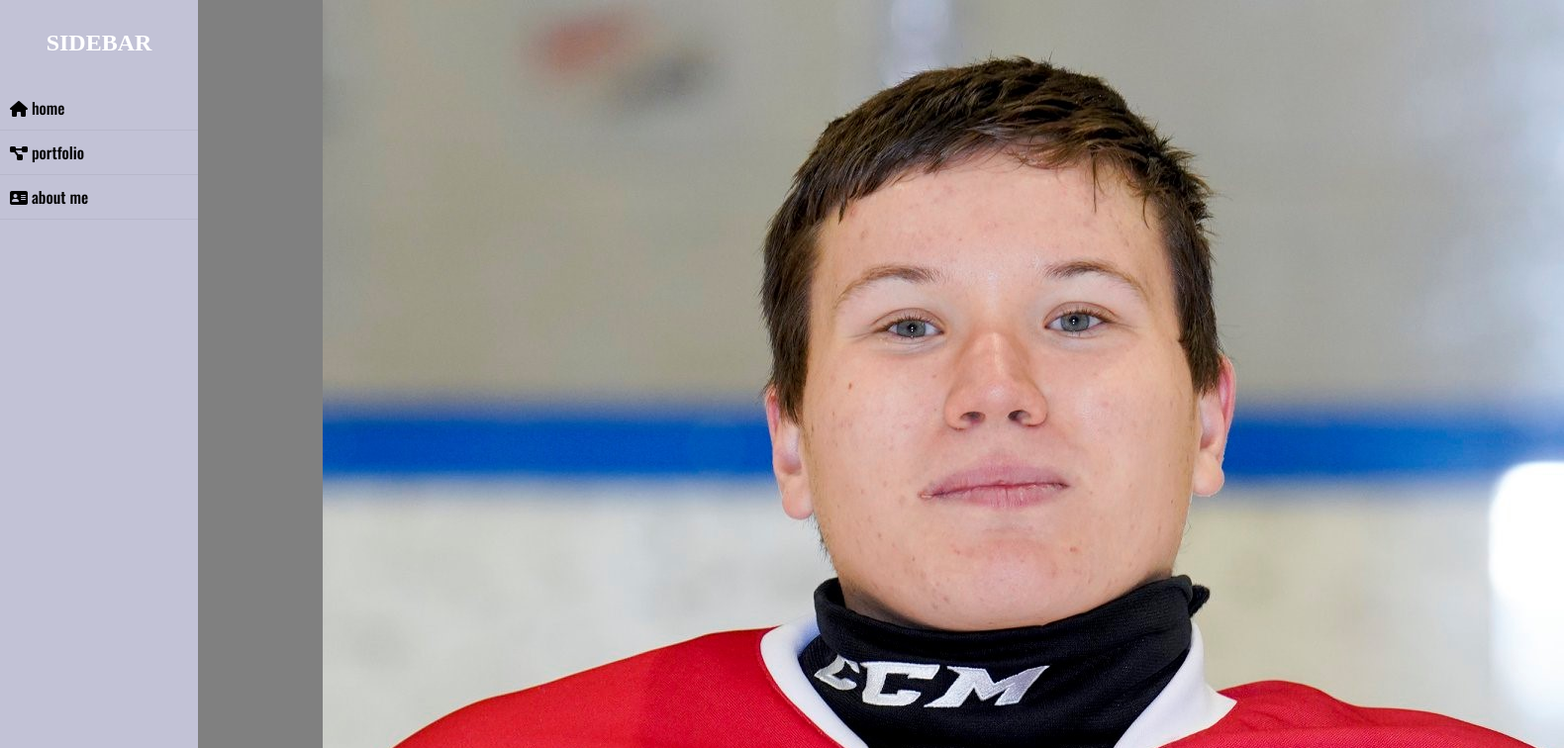
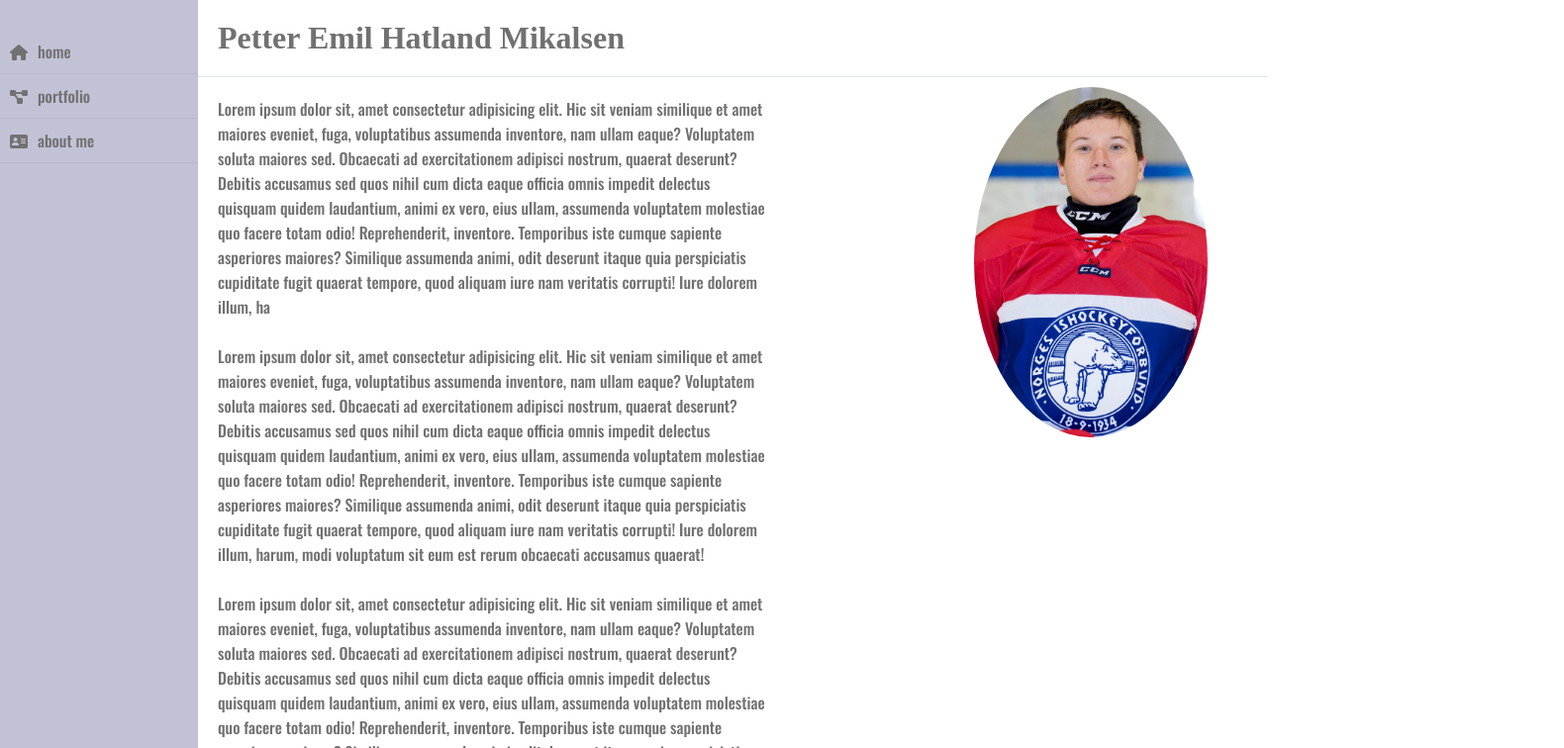
Before and after one commit to petmik1/portfolio, a plain HTML site: page index.html in a window 1280 px wide. Shown: the top 756 px of the page at 99% size, 1580 px wide, since content can reach past the window. Drawn offline with nearby package versions, Linux system fonts and the light colour scheme.

Commit message:
ferdig med nav

```diff
--- a/index.html
+++ b/index.html
@@ -14,23 +14,54 @@
   <body>
     <div class="wrapper">
       <nav class="sidebar">
-        <h2>sidebar</h2>
         <ul>
-          <li><i class="fas fa-home"></i> home</li>
-          <li><i class="fas fa-project-diagram"></i> portfolio</li>
-          <li><i class="fas fa-address-card"></i> about me</li>
+          <li>
+            <a href=""><i class="fas fa-home"></i>home</a>
+          </li>
+          <li>
+            <a href=""> <i class="fas fa-project-diagram"></i>portfolio</a>
+          </li>
+          <li>
+            <a href="#"><i class="fas fa-address-card"></i>about me</a>
+          </li>
         </ul>
       </nav>
-      <header>
-        <h1>Petter Emil Hatland Mikalsen</h1>
-      </header>
+
       <main class="main_content">
+        <header>
+          <h1 id="header">Petter Emil Hatland Mikalsen</h1>
+        </header>
         <img
           src="petterportrett.jpg"
           alt="image Petter Emil Hatland Mikalsen"
-          id="img_petter"
+          id="img_portrett"
         />
-        <p>
+        <p class="info">
+          Lorem ipsum dolor sit, amet consectetur adipisicing elit. Hic sit
+          veniam similique et amet maiores eveniet, fuga, voluptatibus assumenda
+          inventore, nam ullam eaque? Voluptatem soluta maiores sed. Obcaecati
+          ad exercitationem adipisci nostrum, quaerat deserunt? Debitis
+          accusamus sed quos nihil cum dicta eaque officia omnis impedit
+          delectus quisquam quidem laudantium, animi ex vero, eius ullam,
+          assumenda voluptatem molestiae quo facere totam odio! Reprehenderit,
+          inventore. Temporibus iste cumque sapiente asperiores maiores?
+          Similique assumenda animi, odit deserunt itaque quia perspiciatis
+          cupiditate fugit quaerat tempore, quod aliquam iure nam veritatis
+          corrupti! Iure dolorem illum, ha
+          <br /><br />
+          Lorem ipsum dolor sit, amet consectetur adipisicing elit. Hic sit
+          veniam similique et amet maiores eveniet, fuga, voluptatibus assumenda
+          inventore, nam ullam eaque? Voluptatem soluta maiores sed. Obcaecati
+          ad exercitationem adipisci nostrum, quaerat deserunt? Debitis
+          accusamus sed quos nihil cum dicta eaque officia omnis impedit
+          delectus quisquam quidem laudantium, animi ex vero, eius ullam,
+          assumenda voluptatem molestiae quo facere totam odio! Reprehenderit,
+          inventore. Temporibus iste cumque sapiente asperiores maiores?
+          Similique assumenda animi, odit deserunt itaque quia perspiciatis
+          cupiditate fugit quaerat tempore, quod aliquam iure nam veritatis
+          corrupti! Iure dolorem illum, harum, modi voluptatum sit eum est rerum
+          obcaecati accusamus quaerat!
+          <br /><br />
           Lorem ipsum dolor sit, amet consectetur adipisicing elit. Hic sit
           veniam similique et amet maiores eveniet, fuga, voluptatibus assumenda
           inventore, nam ullam eaque? Voluptatem soluta maiores sed. Obcaecati
--- a/style.css
+++ b/style.css
@@ -1,6 +1,6 @@
 @import url("https://fonts.googleapis.com/css2?family=Oswald:wght@500&display=swap");
 body {
-  background-color: gray;
+  background-color: #ffffff;
 }
 * {
   margin: 0;
@@ -37,7 +37,35 @@ body {
   width: 100%;
   margin-left: 200px;
 }
-.wrapper .main_content .header {
+#header {
   padding: 20px;
-  background-color: #fff;
+  background-color: #ffffff;
+  color: #717171;
+  border-bottom: 1px solid #e0e4e8;
 }
+.info {
+  margin: 20px;
+  background-color: #ffffff;
+  color: #717171;
+  font-family: "Oswald", sans-serif;
+  line-height: 25px;
+  margin-right: 500px;
+}
+#img_portrett {
+  width: 20%;
+  position: fixed;
+  right: 50px;
+  border-radius: 100%;
+  padding: 10px;
+}
+.fas {
+  color: #717171;
+  margin-right: 10px;
+}
+ul > li > a {
+  color: #717171;
+}
+
+.wrapper .sidebar ul li:hover {
+  background-color: #ceced8;
+}
```
